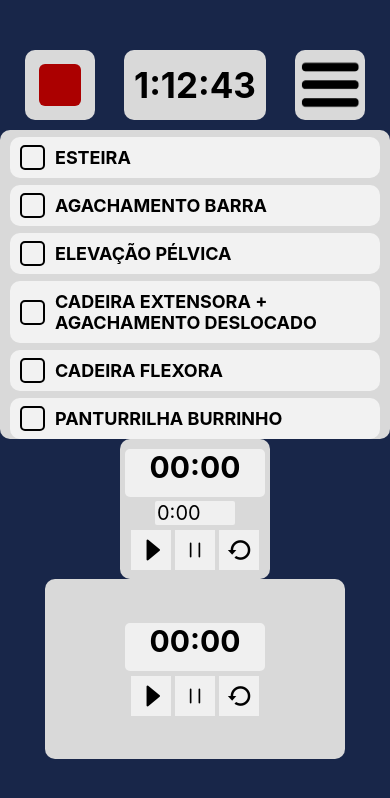
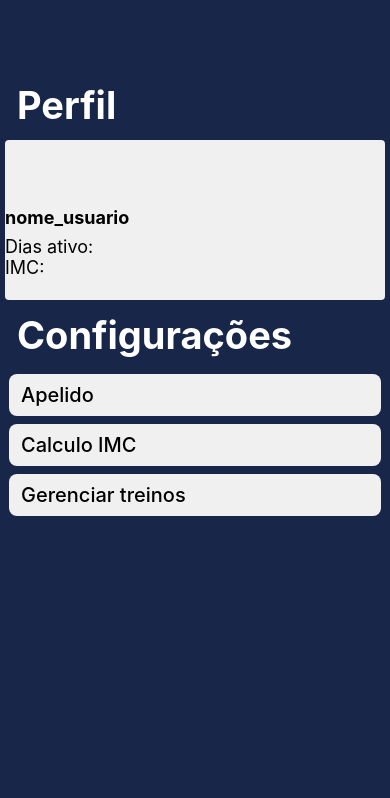
Before and after one commit to joaor-matos/BuddyBuilder, a React Native app: screen / in a window 390 px wide. Shown: the top 798 px of the page. Built offline with nearby package versions, Linux system fonts and the light colour scheme.

Commit message:
Página de Cadastro e de IMC modificadas

```diff
--- a/App.js
+++ b/App.js
@@ -26,11 +26,10 @@ function HomeScreen({ navigation }) {
       <View style={styles.menu}>
         <TouchableOpacity style={styles.bttnMenu} activeOpacity={0.9}
           onPress={() => navigation.navigate('Configuracao')}>
-            <View style={{ backgroundColor: '#AB0000', height: '60%', width: '60%', borderRadius: 6, }}/>
+          <View style={{ backgroundColor: '#AB0000', height: '60%', width: '60%', borderRadius: 6, }} />
         </TouchableOpacity>
 
-        <TouchableOpacity style={styles.timerTreino} activeOpacity={0.9}
-          onPress={() => navigation.navigate('Configuracao')}>
+        <TouchableOpacity style={styles.timerTreino} activeOpacity={0.9}>
           <Text style={{ fontSize: 35, fontWeight: 'bold', marginHorizontal: 10 }}>1:12:43</Text>
         </TouchableOpacity>
 
@@ -56,7 +55,7 @@ function HomeScreen({ navigation }) {
         </ScrollView>
       </View>
 
-      <View style={{ flexDirection: 'column', justifyContent: 'space-between',  }}>
+      <View style={{ flexDirection: 'column', justifyContent: 'space-between', }}>
         <Temporizador />
         <Cronometro />
       </View>
@@ -67,7 +66,7 @@ function HomeScreen({ navigation }) {
 
 function IMCScreen({ navigation }) {
   return (
-    <View style={{ justifyContent: 'center', alignItems: 'center', padding: 50 }}>
+    <View style={{ backgroundColor: '#182649', flex: 1, justifyContent: 'center', alignItems: 'center' }}>
         <IMC />
       </View>
   )
@@ -78,9 +77,9 @@ const Stack = createNativeStackNavigator();
 function App() {
   return (
     <NavigationContainer>
-          <Stack.Navigator initialRouteName='Home'>
+      <Stack.Navigator initialRouteName='Configuracao'>
         <Stack.Screen options={{ headerShown: false }} name='Home' component={HomeScreen} />
-            <Stack.Screen options={{ headerShown: true }} name='Configuracao' component={ConfigScreen} />
+        <Stack.Screen options={{ headerShown: false }} name='Configuracao' component={ConfigScreen} />
         <Stack.Screen options={{ headerShown: true }} name='IMC' component={IMCScreen} />
         <Stack.Screen options={{ headerShown: true }} name='Treino' component={CriarTreino} />
         <Stack.Screen options={{ headerShown: true }} name='ConfigUsuario' component={ConfigUsuario} />
--- a/pages/Cadastro.js
+++ b/pages/Cadastro.js
@@ -15,31 +15,31 @@ const SignUpScreen = () => {
 function CadastroScreen() {
     return (
         <View style={styles.container}>
-            <View style={{gap: 5}}>
+            <View style={{}}>
                 <Text style={styles.textNickname}>Apelido</Text>
                 {/* <TextInput style={styles.nicknameInput} placeholder="Apelido" onChangeText={text => setNickname(text)} value={nickname} /> */}
-                <TextInput style={styles.nicknameInput} placeholder="Apelido" />
+                <TextInput style={styles.nicknameInput} />
 
                 <Text style={styles.textEmail}>E-mail</Text>
                 {/* <TextInput style={styles.emailInput} placeholder="E-mail" onChangeText={text => setEmail(text)} value={email} /> */}
-                <TextInput style={styles.emailInput} placeholder="E-mail" />
+                <TextInput style={styles.emailInput} />
 
                 <Text style={styles.textPassword}>Senha</Text>
                 {/* <TextInput placeholder="Senha" onChangeText={text => setPassword(text)} value={password} /> */}
-                <TextInput style={styles.passwordInput} placeholder="Senha" />
+                <TextInput style={styles.passwordInput} />
 
                 <Text style={styles.textConfirm}>Confirmar senha</Text>
                 {/* <TextInput style={styles.confirmPasswordInput} placeholder="Confirmar senha" onChangeText={text => setConfirmPassWord(text)} value={confirmPassword} /> */}
-                <TextInput style={styles.confirmPasswordInput} placeholder="Confirmar senha" />
+                <TextInput style={styles.confirmPasswordInput} />
 
-                <TouchableOpacity style={styles.btnCadastro}><Text style={{ fontWeight: "bold", textAlign: 'center' }}>Concluir cadastro</Text></TouchableOpacity>
+                <TouchableOpacity style={styles.btnCadastro}><Text style={{ fontWeight: "bold", textAlign: 'center', fontSize: 20, }}>Concluir cadastro</Text></TouchableOpacity>
 
-                <TouchableOpacity
+                {/* <TouchableOpacity
                     title="Login" style={styles.btnCadastro} onPress={() => navigation.navigate('Login')} >
                     <Text style={{ fontWeight: "bold", textAlign: 'center' }}>
                         Fazer Login
                     </Text>
-                </TouchableOpacity>
+                </TouchableOpacity> */}
             </View>
         </View>
     )
@@ -53,70 +53,86 @@ const styles = StyleSheet.create({
         justifyContent: 'center',
     },
     nicknameInput: {
-        width: 230,
+        width: 300,
         height: 35,
         padding: 3,
         borderRadius: 5,
-        backgroundColor: "#D9D9D9"
+        backgroundColor: "#D9D9D9",
+        borderWidth: 1,
+        borderColor: '#BFBFBF',
+        marginBottom: 30,
     },
     emailInput: {
-        width: 230,
+        width: 300,
         height: 35,
         padding: 3,
         borderRadius: 5,
-        backgroundColor: "#D9D9D9"
+        backgroundColor: "#D9D9D9",
+        borderWidth: 1,
+        borderColor: '#BFBFBF',
+        marginBottom: 30,
     },
     passwordInput: {
-        width: 230,
+        width: 300,
         height: 35,
         padding: 3,
         borderRadius: 5,
-        backgroundColor: "#D9D9D9"
+        backgroundColor: "#D9D9D9",
+        borderWidth: 1,
+        borderColor: '#BFBFBF',
+        marginBottom: 30,
     },
     confirmPasswordInput: {
-        width: 230,
+        width: 300,
         height: 35,
         padding: 3,
         borderRadius: 5,
-        backgroundColor: "#D9D9D9"
+        backgroundColor: "#D9D9D9",
+        borderWidth: 1,
+        borderColor: '#BFBFBF',
+        marginBottom: 30,
     },
     btnCadastro: {
-        width: 230,
-        height: 35,
-        padding: 5,
+        width: 270,
+        padding: 8,
         borderRadius: 8,
         backgroundColor: "#D9D9D9",
         marginTop: 15,
+        alignSelf: 'center',
     },
     textNickname: {
-        fontSize: 14,
+        fontSize: 20,
         fontFamily: 'Inter',
         fontWeight: "400",
-        textAlign: "left"
+        textAlign: "left",
+        marginBottom: 3,
     },
     textEmail: {
         fontFamily: 'Inter',
-        fontSize: 14,
+        fontSize: 20,
         fontWeight: "400",
+        marginBottom: 3,
     },
     textPassword: {
         fontFamily: 'Inter',
-        fontSize: 14,
+        fontSize: 20,
         fontWeight: "400",
+        marginBottom: 3,
     },
     textConfirm: {
         fontFamily: 'Inter',
-        fontSize: 14,
+        fontSize: 20,
         fontWeight: "400",
+        marginBottom: 3,
     },
     textCadastro: {
         fontFamily: 'Inter',
-        fontSize: 14,
+        fontSize: 20,
         fontWeight: "700",
     },
     textPassword: {
         fontFamily: 'Inter',
-        fontSize: 14,
+        fontSize: 20,
         fontWeight: "400",
     },
 })
--- a/pages/CalculoIMC.js
+++ b/pages/CalculoIMC.js
@@ -1,9 +1,31 @@
-//Componentes
-import { View } from "react-native";
-import IMC from "../components/IMC";
+// //Componentes
+// import { View, StyleSheet } from "react-native";
+// import IMC from "../components/IMC";
 
-export default function IMCScreen() {
-    <View style={{ justifyContent: 'center', alignItems: 'center', padding: 50 }}>
-        <IMC />
-    </View>
-}
+// export default function IMCScreen() {
+
+//         <View style = {styles.container}>
+//             {/* <IMC />  */}
+//         </View>
+
+// }
+
+// const styles = StyleSheet.create({
+
+//     container: {
+//         flex: 1,
+//         backgroundColor: "#182649",
+//         alignItems: 'center',
+//         justifyContent: 'center',
+//     },
+//     bttnMenu: {
+//         alignItems: 'center',
+//         justifyContent: 'center',
+//         backgroundColor: '#D9D9D9',
+//         borderColor: '#fff',
+//         height: 70,
+//         width: 70,
+//         borderRadius: 10,
+//     },
+
+// });
--- a/pages/Configuracao.js
+++ b/pages/Configuracao.js
@@ -1,5 +1,5 @@
 //Componentes
-import { View, TouchableOpacity, Text, StyleSheet } from "react-native"
+import { View, TouchableOpacity, Text, StyleSheet, Image } from "react-native"
 import { NavigationContainer } from '@react-navigation/native';
 import { createNativeStackNavigator } from '@react-navigation/native-stack';
 
@@ -9,16 +9,23 @@ import CalculoIMC from './CalculoIMC';
 function Configuracao({ navigation }) {
     return (
         <View style={styles.container}>
-            <View style={styles.conta}>
-                <Text style={styles.text}>Perfil</Text>
-                <TouchableOpacity style={styles.btn}><Text style={{fontSize: 16, fontWeight: "700"}}>Usuário</Text></TouchableOpacity>
-                <TouchableOpacity style={styles.btn}><Text style={{fontSize: 16, fontWeight: "700"}}>Calculo IMC</Text></TouchableOpacity>
+            <Text style={styles.text}>Perfil</Text>
+            <View style={{ alignSelf: 'center', justifyContent: 'space-around', backgroundColor: '#F0F0F0', borderRadius: 4, height: 160, width: 380,}}>
+
+                <Image />
+
+                <View>
+                    <Text style={{ fontSize: 18, marginBottom: 8, fontWeight: '700' }}>nome_usuario</Text>
+                    <Text style={{ fontSize: 18 }}>Dias ativo: </Text>
+                    <Text style={{ fontSize: 18 }}>IMC: </Text>
+                </View>
+
             </View>
             <View style={styles.conta}>
-                <Text style={styles.text}>Treino</Text>
-                <TouchableOpacity style={styles.btn}><Text style={{fontSize: 16, fontWeight: "700"}}>Pernas</Text></TouchableOpacity>
-                <TouchableOpacity style={styles.btn}><Text style={{fontSize: 16, fontWeight: "700"}}>Biceps / Triceps</Text></TouchableOpacity>
-                <TouchableOpacity style={styles.add}><Text style={{fontSize: 16, fontWeight: "700"}}>Adicionar novo Treino</Text></TouchableOpacity>
+                <Text style={styles.text}>Configurações</Text>
+                <TouchableOpacity style={styles.btn}><Text style={{fontSize: 20, fontWeight: "500"}}>Apelido</Text></TouchableOpacity>
+                <TouchableOpacity style={styles.btn}><Text style={{fontSize: 20, fontWeight: "500"}}>Calculo IMC</Text></TouchableOpacity>
+                <TouchableOpacity style={styles.btn}><Text style={{fontSize: 20, fontWeight: "500"}}>Gerenciar treinos</Text></TouchableOpacity>
             </View>
         </View>
     )
@@ -29,21 +36,23 @@ export default Configuracao;
 const styles = StyleSheet.create({
     container: {
         flex: 1,
-        padding: 20,
-        backgroundColor: "#242424",
+        paddingTop: 70,
+        padding: 5,
+        backgroundColor: "#182649",
     },
     btn: {
         backgroundColor: "#F0F0F0",
         color: "#000",
         fontSize: 20,
         fontWeight: "600",
-        margin: 12,
-        padding: 8,
+        margin: 4,
+        padding: 9,
+        paddingHorizontal: 12,
         borderRadius: 8
     },
     text: {
         color: "#fff",
-        fontSize: 16,
+        fontSize: 38,
         padding: 12,
         fontWeight: "700",
     },
```
Also changed, not shown: images/user_icon.png (added). Lines whose indentation alone changed are shown as unchanged.
